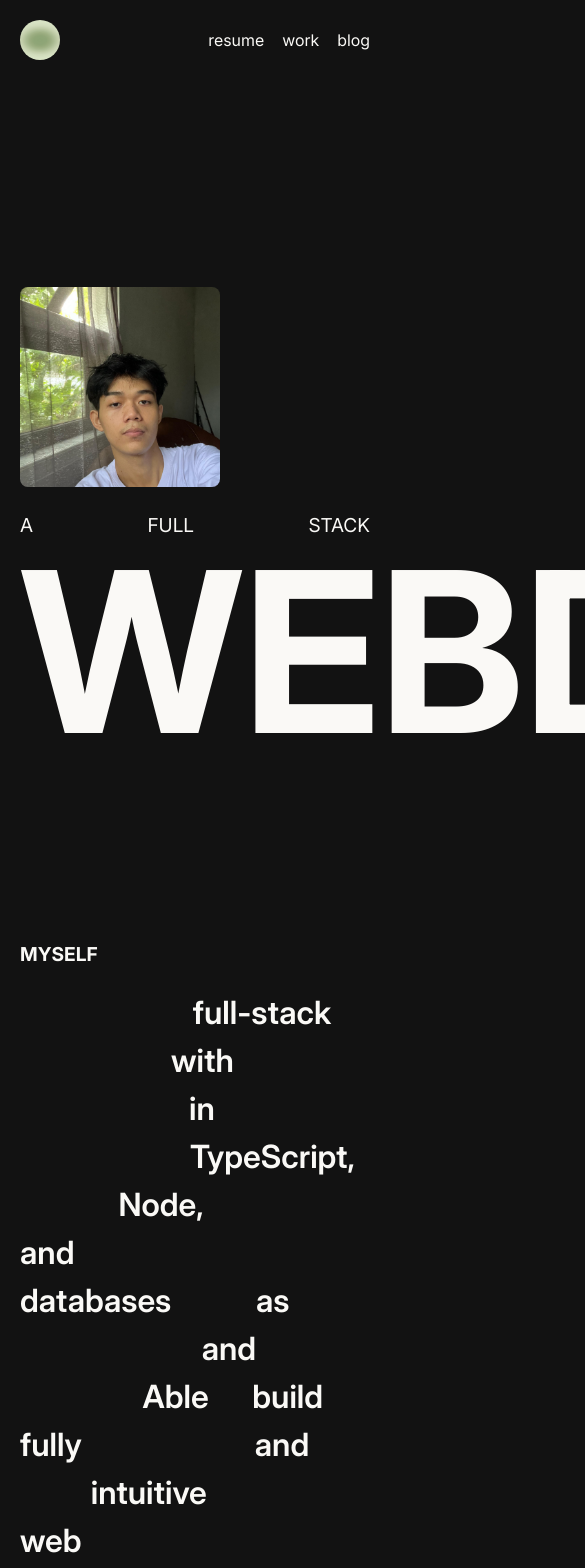
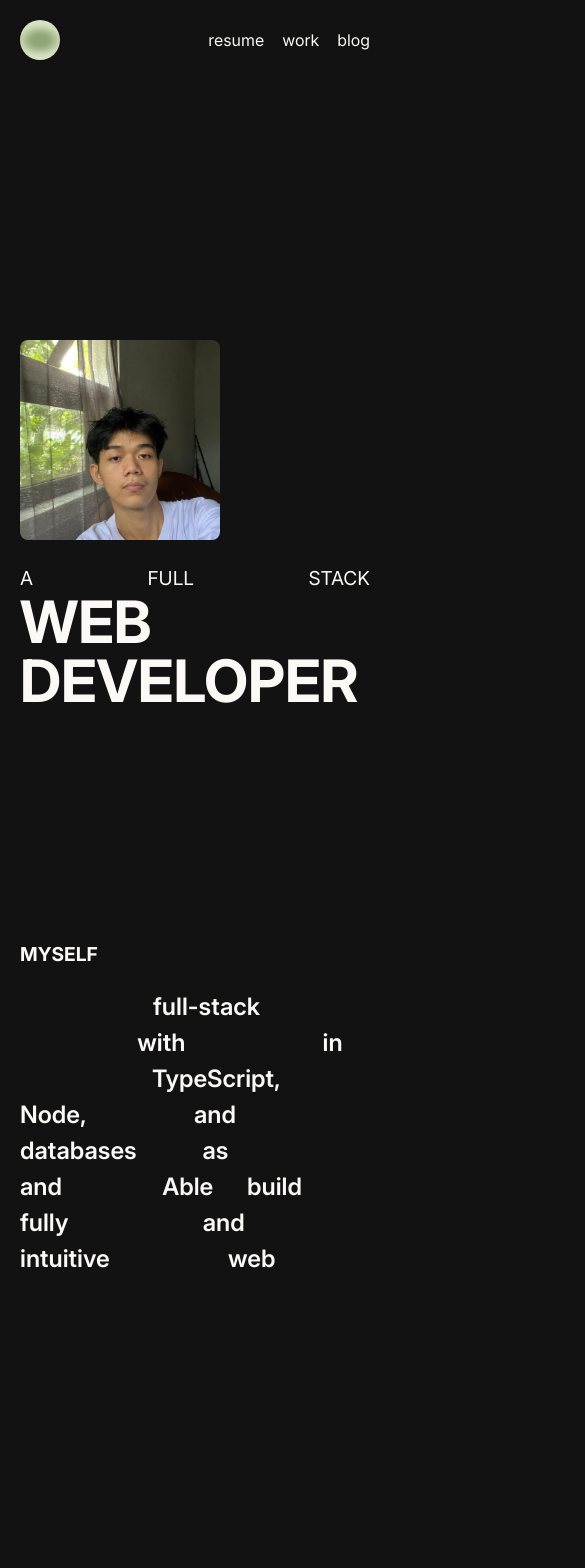
Before and after one commit to orokidd/portfolio, a React (Vite) app: page / in a window 390 px wide. Shown: the top 1568 px of the page, 585 px wide, since content can reach past the window. Built offline with nearby package versions, Linux system fonts and the light colour scheme.

Commit message:
adjust responsiveness

```diff
--- a/src/components/Projects.tsx
+++ b/src/components/Projects.tsx
@@ -32,11 +32,11 @@ export default function Projects({ projects }: ProjectsProps) {
 		gsap.from(paragraphs, {
 			y: 200,
 			stagger: 0.2,
-			duration: 1,
 			ease: "power3.out",
 			scrollTrigger: {
 				trigger: heading,
 				start: "top 85%",
+				end: "top 15%",
 				scrub: 1,
 			},
 		});
--- a/src/styles/About.module.css
+++ b/src/styles/About.module.css
@@ -1,5 +1,5 @@
 .container {
-	padding-bottom: 140px;
+	padding-bottom: 80px;
 }
 
 .aboutHeader {
@@ -14,8 +14,20 @@
 	max-width: 1400px;
 }
 
+@media screen and (max-width: 1080px) {
+	.paragraph {
+		font-size: 3rem;
+	}
+}
+
 @media screen and (max-width: 600px) {
 	.paragraph {
 		font-size: 2rem;
 	}
 }
+
+@media screen and (max-width: 420px) {
+	.paragraph {
+		font-size: 1.5rem;
+	}
+}
--- a/src/styles/Footer.module.css
+++ b/src/styles/Footer.module.css
@@ -114,6 +114,12 @@
 	grid-row: 2 / 4;
 }
 
+@media screen and (max-width: 1040px) {
+	.orokidd {
+		font-size: 12rem;
+	}
+}
+
 @media screen and (max-width: 800px) {
 	.orokidd {
 		font-size: 8rem;
--- a/src/styles/Hero.module.css
+++ b/src/styles/Hero.module.css
@@ -54,7 +54,9 @@
 
 .bigHero h1 {
 	color: var(--fg);
-	font-size: 14rem;
+	/* font-size: 14rem; */
+	/* font-size: clamp(3rem, 11vw, 14rem); */
+	font-size: 11.4vw;
 	line-height: 1;
 }
 
@@ -77,3 +79,24 @@
 		transform: scale(1);
 	}
 }
+
+@media screen and (max-width: 900px) {
+	.bigHero {
+		display: flex;
+		flex-direction: column;
+	}
+
+	.bigHero h1 {
+		font-size: 8rem;
+		/* font-size: clamp(3rem, 11vw, 14rem); */
+		/* font-size: 11.4vw; */
+	}
+}
+
+@media screen and (max-width: 800px) {
+	.bigHero h1 {
+		/* font-size: 6rem; */
+		font-size: clamp(3rem, 15vw, 14rem);
+		/* font-size: 11.4vw; */
+	}
+}
--- a/src/styles/Projects.module.css
+++ b/src/styles/Projects.module.css
@@ -7,7 +7,7 @@
 }
 
 .projectHeading {
-  overflow: hidden;
+	overflow: hidden;
 }
 
 .projects {
@@ -118,7 +118,15 @@
 
 @keyframes rotateDikit {
 	55% {
-		transform:translateY(-5px);
+		transform: translateY(-5px);
+	}
+}
+
+@media screen and (max-width: 1400px) {
+	.projectHeading {
+		/* font-size: 12rem; */
+		font-size: clamp(2rem, 12vw, 12rem);
+		margin-bottom: 10px;
 	}
 }
 
--- a/src/styles/Tech.module.css
+++ b/src/styles/Tech.module.css
@@ -119,22 +119,38 @@ h2 {
 		padding: 80px 0;
 	}
 }
-/* @media screen and (max-width: 660px) {
-	.topGrid {
-		grid-template-columns: repeat(auto-fit, minmax(220px, 1fr));
-	}
 
-	.bottomGrid {
-		grid-template-columns: repeat(auto-fit, minmax(220px, 1fr));
+@media screen and (max-width: 1080px) {
+	.headingText,
+	.headingTextHidden {
+		font-size: 8rem;
 	}
 }
 
-@media screen and (max-width: 460px) {
-	.topGrid {
-		grid-template-columns: repeat(auto-fit, minmax(140px, 1fr));
+@media screen and (max-width: 900px) {
+	.headingText,
+	.headingTextHidden {
+		font-size: 6rem;
 	}
+}
 
-	.bottomGrid {
-		grid-template-columns: repeat(auto-fit, minmax(140px, 1fr));
+@media screen and (max-width: 680px) {
+	.headingText,
+	.headingTextHidden {
+		font-size: 4rem;
 	}
-} */
+}
+
+@media screen and (max-width: 480px) {
+	.headingText,
+	.headingTextHidden {
+		font-size: 3rem;
+	}
+}
+
+@media screen and (max-width: 360px) {
+	.headingText,
+	.headingTextHidden {
+		font-size: 3rem;
+	}
+}
```
Lines whose indentation alone changed are shown as unchanged.
